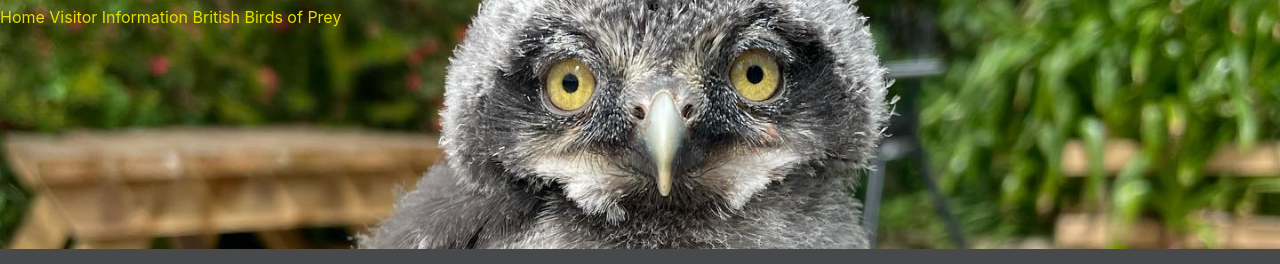
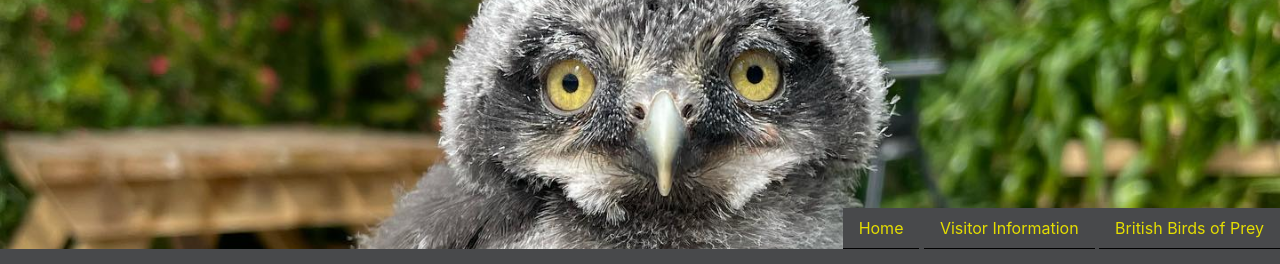
Before and after one commit to SceBot/rebels-birds-of-prey, a plain HTML site: page index.html in a window 1280 px wide. Shown: the part 51-315 px from the top of the page. Drawn offline with nearby package versions, Linux system fonts and the light colour scheme.

Commit message:
navigation bar position fixed

```diff
--- a/assets/css/style.css
+++ b/assets/css/style.css
@@ -1,4 +1,9 @@
 /*--------------------------------------------header*/
+
+.hero {
+    padding: 0;
+    position: relative;
+}
 
 header {
 
@@ -19,11 +24,30 @@ header {
     color: #f3f3f3;
 }
 
+
+
 #nav>a {
     color: #e5de00;
+    background-color: #48494b;
+    margin: 0;
+    display: inline-block;
+    border-bottom: solid 1px black;
 
 
 }
+
+.navigation {
+    background-color: #48494b;
+    position: absolute;
+    bottom: 0;
+    right: 0;
+
+}
+
+.navbar {
+    padding: 0;
+}
+
 
 
 
@@ -50,6 +74,8 @@ header {
 
 
 }
+
+
 
 /*--------------------------------------------visitor information*/
 
@@ -108,7 +134,7 @@ h1 {
 #long-eared,
 #buzzard {
 
-    background-color: red;
+
     text-align: center;
     padding-left: 0;
     padding-right: 0;
@@ -126,6 +152,10 @@ h1 {
     width: 100%;
 
 
+}
+
+.bbp {
+    margin-bottom: 1em;
 }
 
 
@@ -153,7 +183,7 @@ footer {
 }
 
 .contact  {
-    padding: 1em 0;
+    padding: 1em;
 }
 
 .contact div {
--- a/index.html
+++ b/index.html
@@ -13,16 +13,22 @@
 
 <body>
     <header>
-        <div class="hero-image">
-            <div class="hero-text">
-                <h1>Rebel's Birds of Prey Centre</h1>
-            </div>
+        <div class="container-fluid hero">
+          <div class="hero-image">
+              <div class="hero-text">
+                  <h1>Rebel's Birds of Prey Centre</h1>
+              </div>
 
-            <ul id="nav" class="list-inline menucontainer">
-                <a href="index.html">Home</a></li>
-                <a href="visitor-information.html">Visitor Information</a></li>
-                <a href="british-birds-of-prey.html">British Birds of Prey</a></li>
-            </ul>
+             <div class="navigation">
+                <nav class="navbar navbar-expand-sm navbar-light">
+                  <div id="nav" class="list-inline menucontainer">
+                    <a class="nav-link" href="index.html">Home</a>
+                    <a class="nav-link" href="visitor-information.html">Visitor Information</a>
+                    <a class="nav-link" href="british-birds-of-prey.html">British Birds of Prey</a>
+                  </div>
+                </nav>
+             </div>
+          </div>
         </div>
 
 
```
Also changed, not shown: british-birds-of-prey.html (+11 -11 lines).
